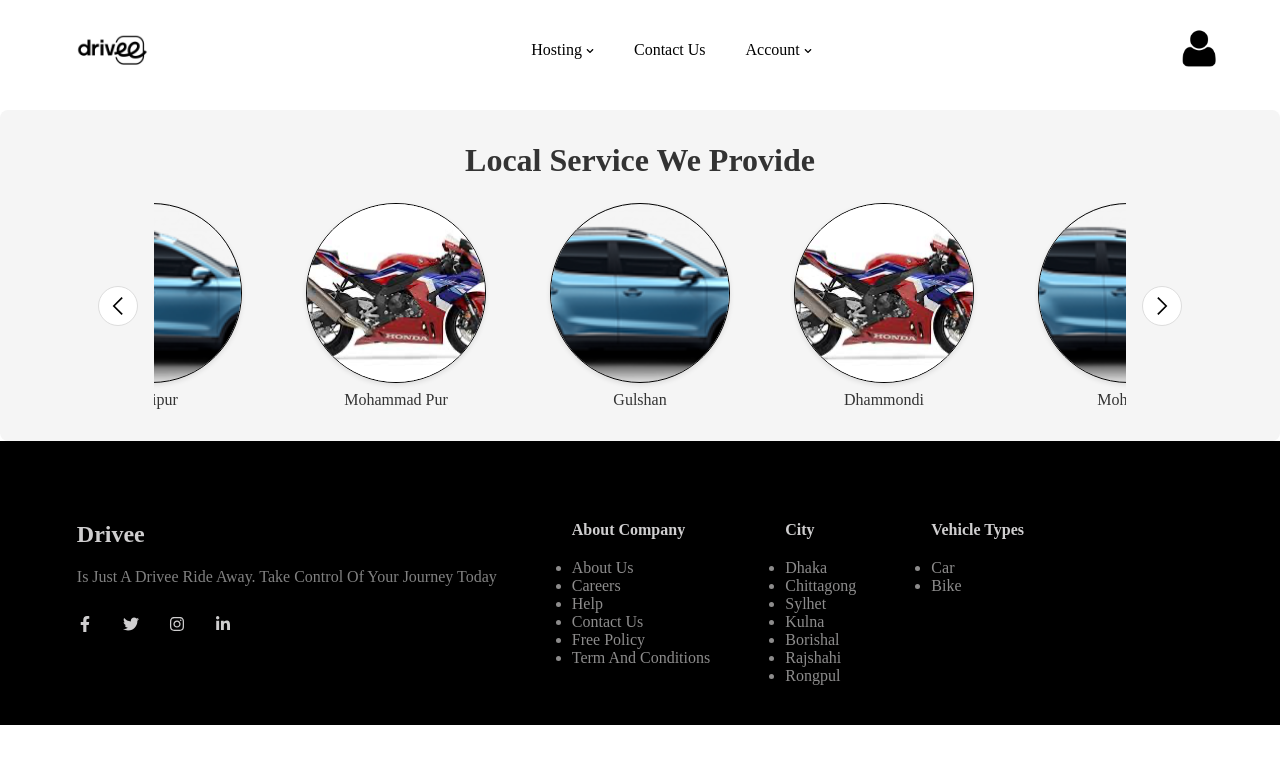
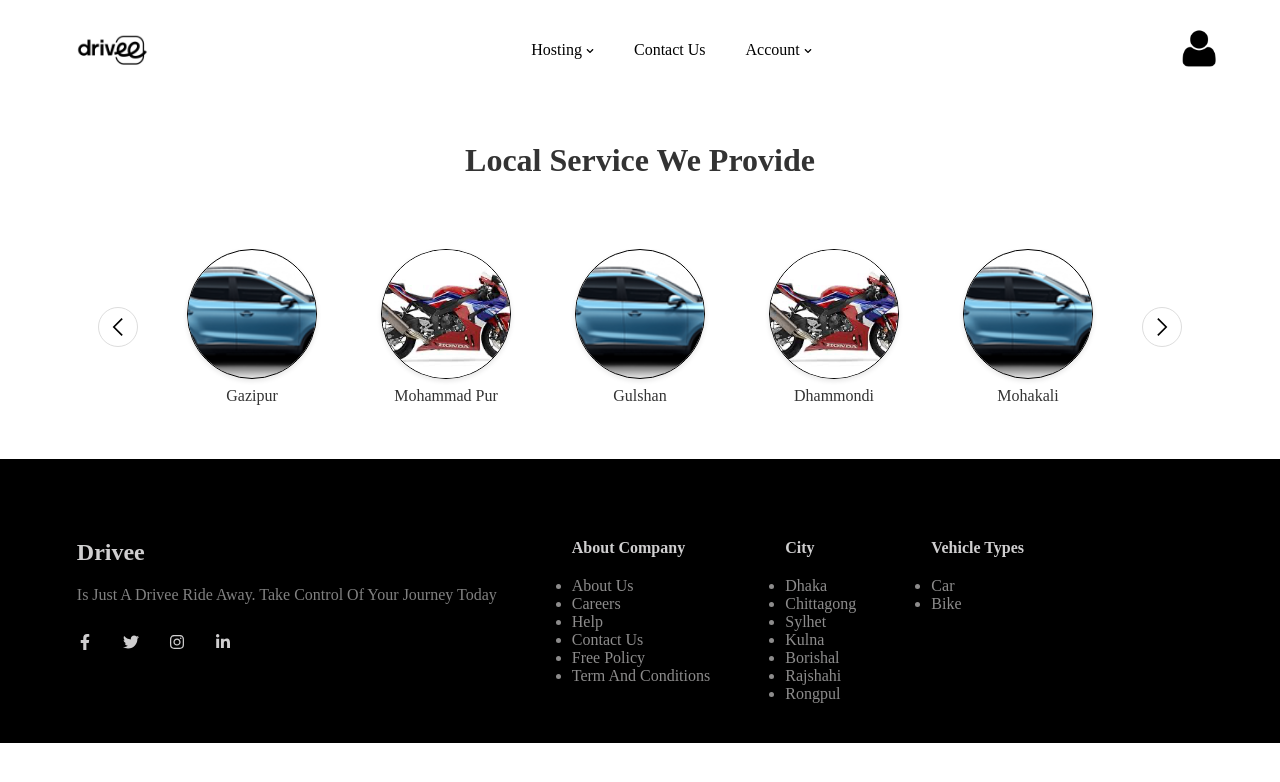
Before and after one commit to Yuizhey/Oris_dz_moto, a React (Vite) app: page /presentationpage in a window 1280 px wide. Shown: the top 782 px of the page. Built offline with nearby package versions, Linux system fonts and the light colour scheme.

Commit message:
рефакторинг

```diff
--- a/src/components/LocalServiceSection/LocalServiceSection.module.css
+++ b/src/components/LocalServiceSection/LocalServiceSection.module.css
@@ -1,16 +1,17 @@
 .container {
     text-align: center;
     padding: 2rem;
-    background-color: #f5f5f5;
+    background-color: white;
     border-radius: 8px;
     max-width: 1600px;
     margin: 0 auto;
+    /* padding: 70px; */
   }
 
   .title {
     font-size: 2rem;
     color: #333;
-    margin-bottom: 1.5rem;
+    margin-bottom: 3rem;
   }
 
   .locations {
@@ -34,6 +35,7 @@
     justify-content: center;
     gap: 1rem;
     position: relative;
+    height: 200px;
   }
 
   .sliderTrack {
@@ -42,11 +44,12 @@
     overflow: hidden;
     width: 80%;
     justify-content: center;
+    align-items: center;
   }
 
   .slideImage {
-    width: 180px;
-    height: 180px;
+    width: 130px;
+    height: 130px;
     object-fit: cover;
     border-radius: 8px;
     transition: transform 0.3s ease;
@@ -56,7 +59,8 @@
   }
 
   .slideImage:hover {
-    transform: scale(1.05);
+    transform: scale(1.01);
+    cursor: pointer;
   }
 
   .navButton {
```
